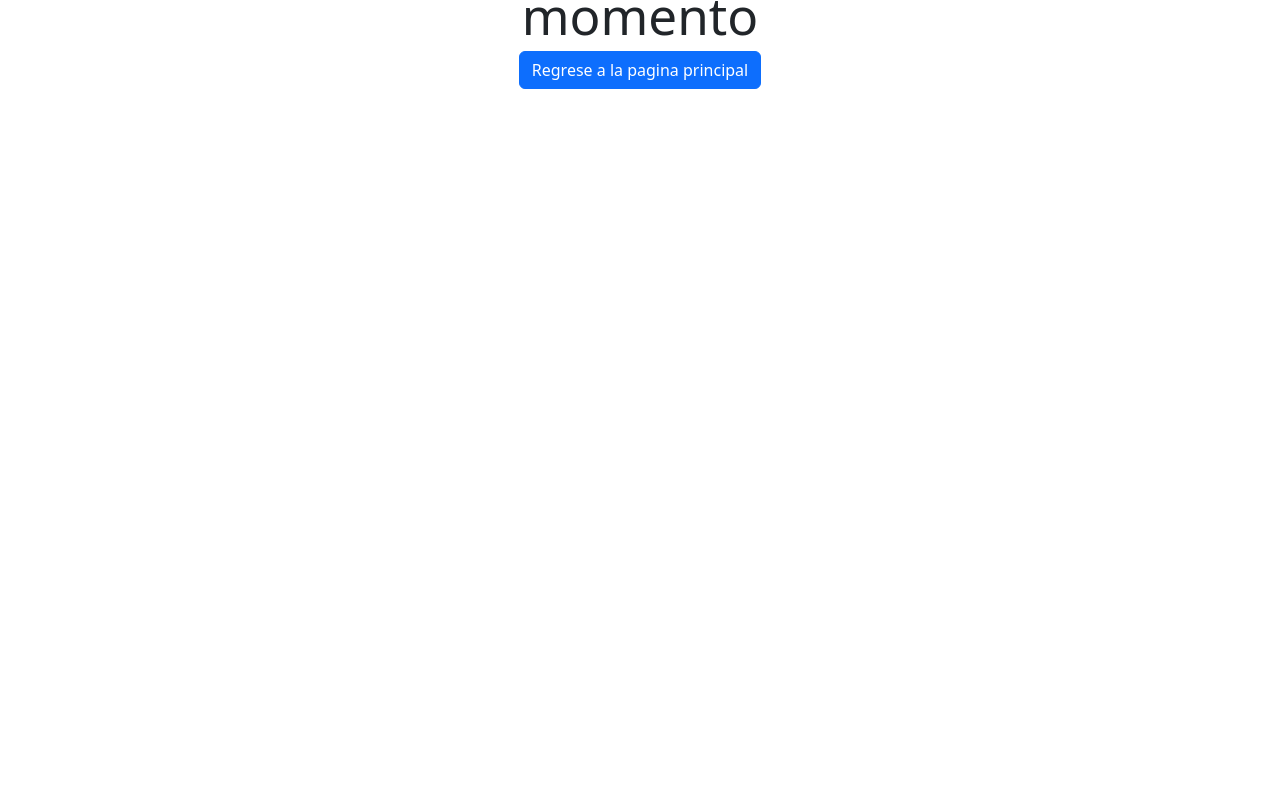
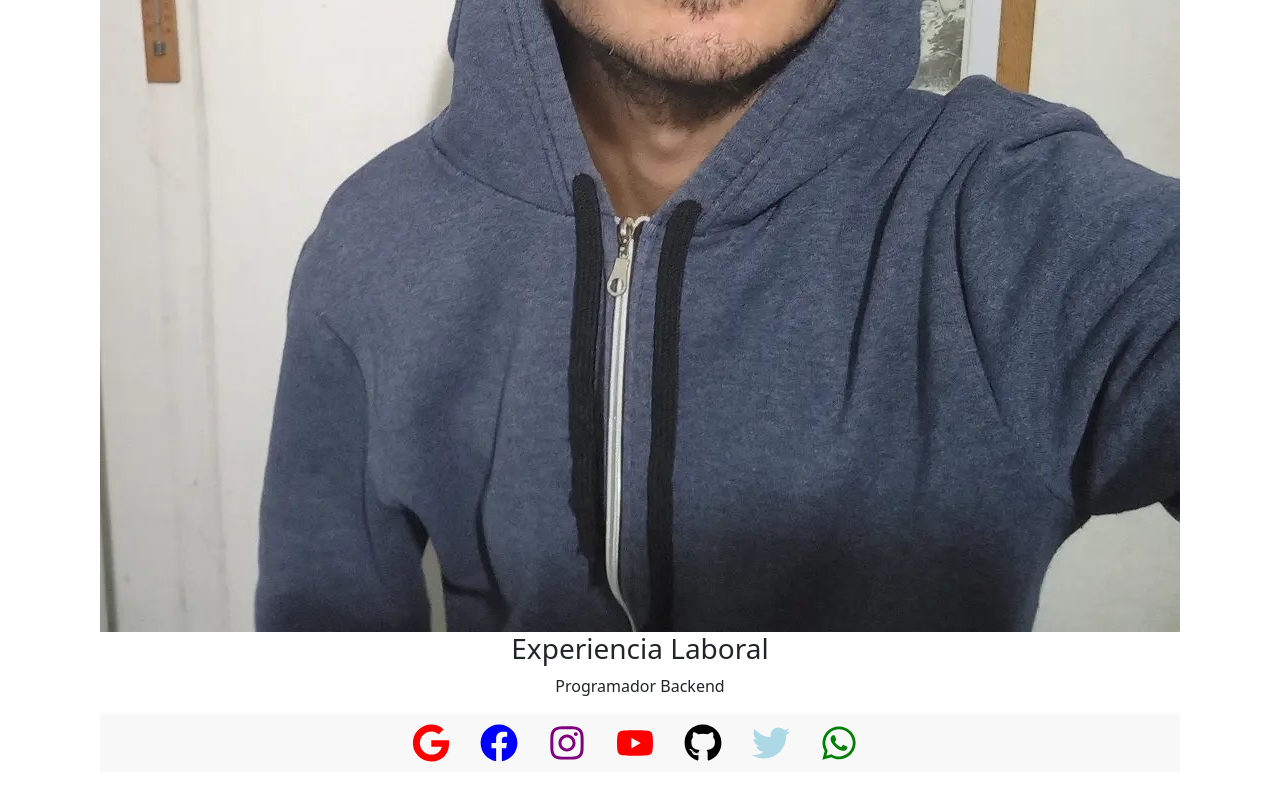
Before and after one commit to Enzogz98/tp3, a React (Vite) app: page /about in a window 1280 px wide. Shown: the part 540-1340 px from the top of the page. Before the commit the page ends 800 px from the top, so only its background shows below. Built offline with nearby package versions, Linux system fonts and the light colour scheme.

Commit message:
primer commit

```diff
--- a/src/App.jsx
+++ b/src/App.jsx
@@ -4,6 +4,7 @@ import Home from "./pages/Home.jsx";
 import Contact from "./pages/Contact.jsx";
 import "./App.css";
 import Error404 from "./components/Error404.jsx";
+import About from "./pages/About.jsx";
 
 function App() {
   return (
@@ -12,6 +13,7 @@ function App() {
         <Routes>
           <Route path="/" element={<Home/>}/>
           <Route path="/contact" element={<Contact/>}/>
+          <Route path="/about" element={<About/>}/>
           <Route path="*" element={<Error404/>}/>
         </Routes>
       </BrowserRouter>
--- /dev/null
+++ b/src/components/MainAbout.jsx
@@ -0,0 +1,17 @@
+import Foto from "../assets/Foto.jpg"
+const MainAbout = () => {
+  return (
+    <>
+    <div>
+        <img src={Foto} alt="" />
+        <h3>Experiencia Laboral</h3>
+        <p>Programador Backend</p>
+        <p></p>
+    </div>
+
+
+    </>
+  )
+}
+
+export default MainAbout
--- /dev/null
+++ b/src/pages/About.jsx
@@ -0,0 +1,17 @@
+import Footer from "../components/Footer"
+import Header from "../components/Header"
+import MainAbout from "../components/MainAbout"
+
+
+const About = () => {
+    const contacto={email:"mailto:enzo.114998@gmail.com_enlazado.com", telefono:"https://wa.me/5493814563507", facebook:"https://www.facebook.com/enzo.gonzalez.5891/", github: "https://github.com/Enzogz98", youtube:"https://www.youtube.com/channel/UCol7nkrJUilQ1T9UGuEQ11A", twitter:"https://twitter.com/EnzoJaviGonz",instagram:"https://www.instagram.com/enzoogonzalez98/" }
+  return (
+  <>
+  <Header/>
+  <MainAbout/>
+  <Footer contact={contacto}/>
+  </>
+  )
+}
+
+export default About
--- a/src/pages/Contact.jsx
+++ b/src/pages/Contact.jsx
@@ -3,7 +3,7 @@ import Header from "../components/Header.jsx"
 import MainContact from "../components/MainContact.jsx"
 
 const Contact = () => {
-  const contacto={email:"mailto:enzo.114998@gmail.com_enlazado.com", telefono:"https://wa.me/5493814563507", facebook:"https://www.facebook.com/enzo.gonzalez.5891/", github: "https://github.com/Enzogz98", youtube:"https://www.youtube.com/channel/UCol7nkrJUilQ1T9UGuEQ11A", twitter:"https://twitter.com/EnzoJaviGonz"}
+  const contacto={email:"mailto:enzo.114998@gmail.com_enlazado.com", telefono:"https://wa.me/5493814563507", facebook:"https://www.facebook.com/enzo.gonzalez.5891/", github: "https://github.com/Enzogz98", youtube:"https://www.youtube.com/channel/UCol7nkrJUilQ1T9UGuEQ11A", twitter:"https://twitter.com/EnzoJaviGonz",instagram:"https://www.instagram.com/enzoogonzalez98/" }
   return (
     <>
     <Header/>
--- a/src/pages/Home.jsx
+++ b/src/pages/Home.jsx
@@ -6,7 +6,7 @@ const Home = () => {
 
     const persona = {nombre:"Enzo Javier Gonzalez", carrera: "Tecnicatura universitaria en Programacion", edad: 25, legajo:55481, deporte:"Futbol", logro:"8vo lugar en torneo profesional de FIFA 20", hobbie:"Videojuegos", conocimientosFront:"JavaScript, C#, Python", conocimientosBack: "SQL Server, MySql y JSon Server", imagen: {Foto}
     }
-    const contacto={email:"mailto:enzo.114998@gmail.com_enlazado.com", telefono:"https://wa.me/5493814563507", facebook:"https://www.facebook.com/enzo.gonzalez.5891/", github: "https://github.com/Enzogz98", youtube:"https://www.youtube.com/channel/UCol7nkrJUilQ1T9UGuEQ11A", twitter:"https://twitter.com/EnzoJaviGonz"}
+    const contacto={email:"mailto:enzo.114998@gmail.com_enlazado.com", telefono:"https://wa.me/5493814563507", facebook:"https://www.facebook.com/enzo.gonzalez.5891/", github: "https://github.com/Enzogz98", youtube:"https://www.youtube.com/channel/UCol7nkrJUilQ1T9UGuEQ11A", twitter:"https://twitter.com/EnzoJaviGonz", instagram:"https://www.instagram.com/enzoogonzalez98/"}
 
   return (
     <>
```
